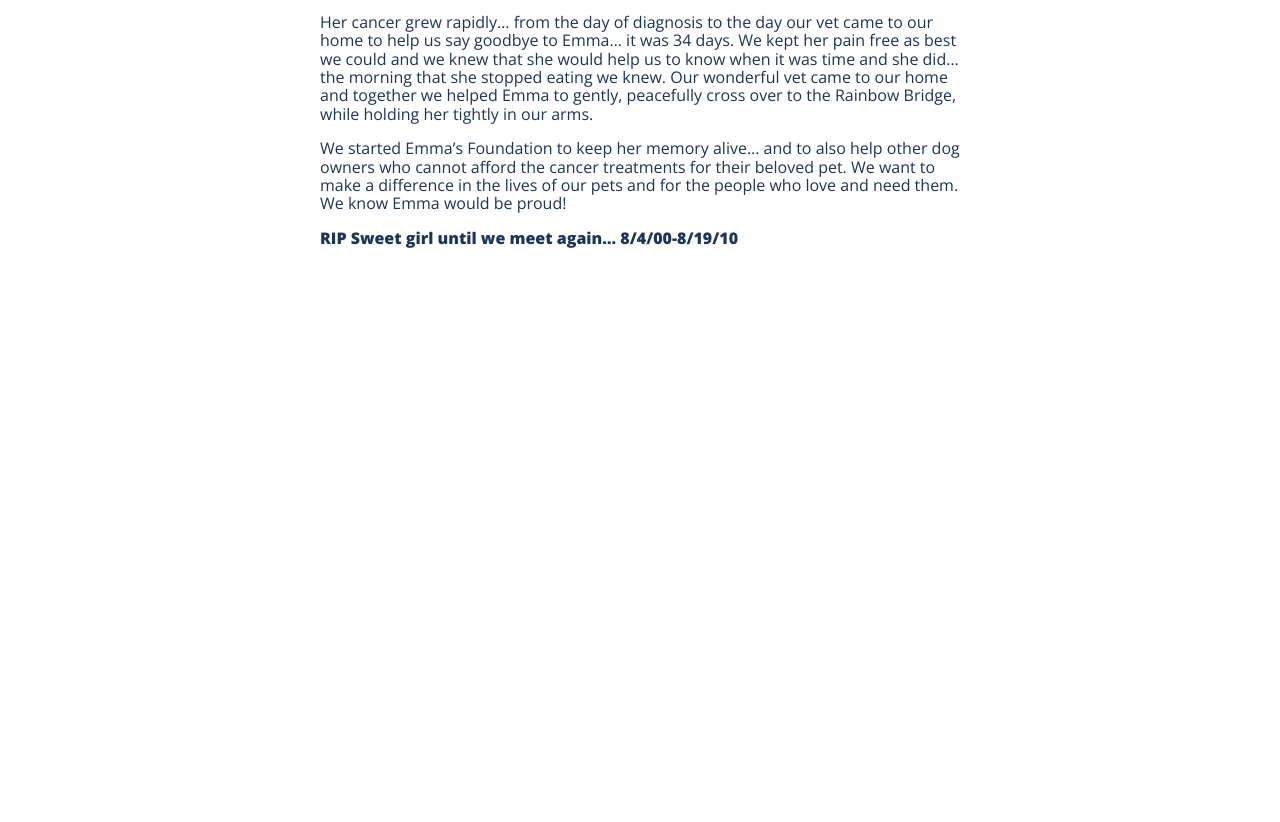
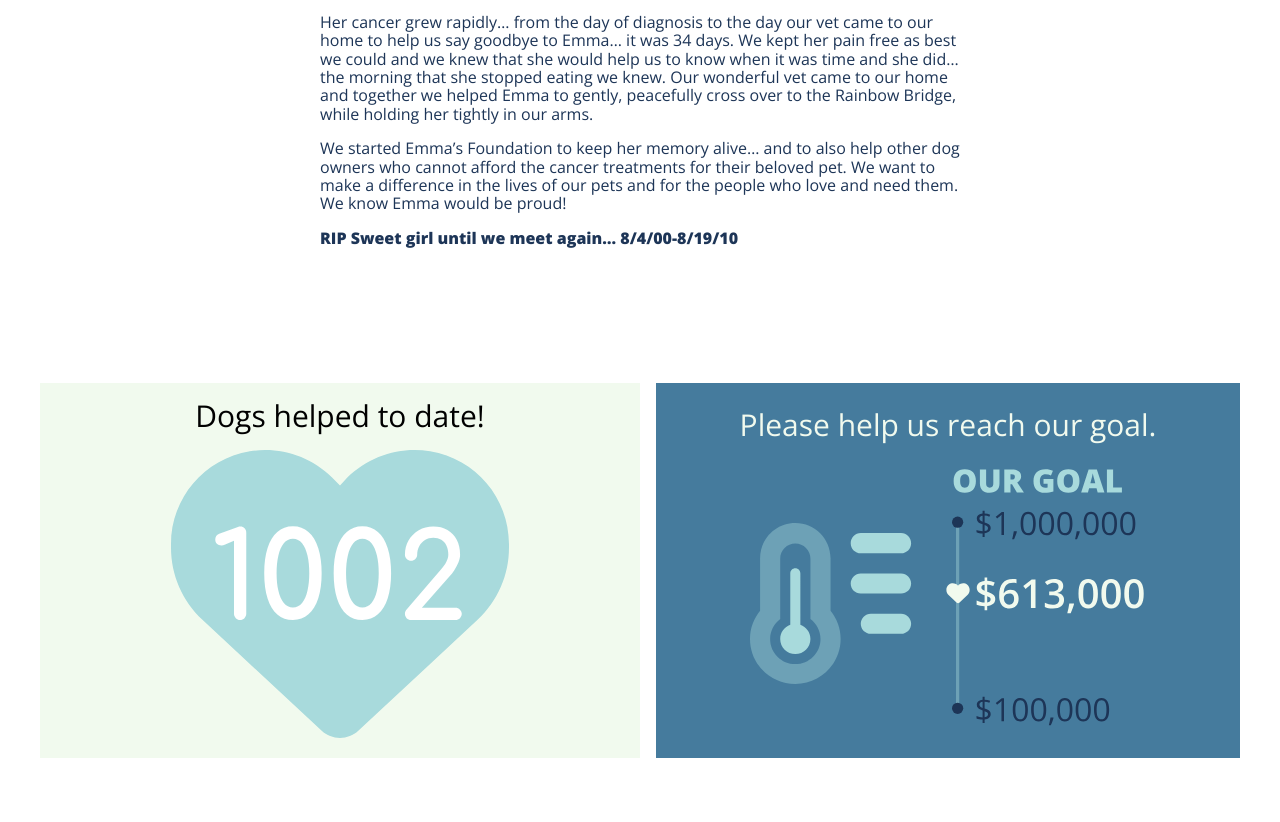
Before and after one commit to robodecimal/Info-552-Final, a website: page deploy/index.html in a window 1280 px wide. Shown: the part 1114-1936 px from the top of the page. Before the commit the page ends 1433 px from the top, so only its background shows below. Drawn offline with nearby package versions, Linux system fonts and the light colour scheme; a web font is replaced by a local one.

Commit message:
added helped

```diff
--- a/deploy/index.html
+++ b/deploy/index.html
@@ -77,6 +77,23 @@
                    <p class="bold">RIP Sweet girl until we meet again… 8/4/00-8/19/10</p>
                 </section>
             </div>
+    <div id="help">
+                    <div>
+                        <section id="helped">
+                            <div>
+                                <h1 class="headline">Dogs helped to date!</h1>
+                                <img src="img/help/heart.svg" alt="heart icon">
+                            </div>
+                        </section>
+
+                        <section id="goal">
+                            <div>
+                                <h1 class="headline">Please help us reach our goal.</h1>
+                                <img src="img/help/goal.svg" alt="goal icon">
+                            </div>
+                        </section>
+                    </div>
+                </div>
 
 
     <script src="js/scripts-min.js"></script>
--- a/dev/scss/base/_typography.scss
+++ b/dev/scss/base/_typography.scss
@@ -13,3 +13,9 @@ h1,h2,h3,h4{
     margin: 0;
     padding: 0;
 }
+
+.headline{
+    font-weight: 300;
+    font-size: rem-calc(30);
+    margin-bottom: 16px;
+}
--- /dev/null
+++ b/dev/scss/sections/_index-help.scss
@@ -0,0 +1,82 @@
+/* =============
+    Index About
+============= */
+
+#help {
+    display: grid;
+    grid-template-columns: 16px auto 16px;
+    grid-template-areas: ". help .";
+    padding: 24px 0;
+
+
+    @include md{
+
+        padding: 48px 0;
+    }
+
+    @include lg{
+
+        padding: 56px 0;
+    }
+
+
+    @include xl{
+        grid-template-columns: auto 1200px auto;
+        padding: 64px 0;
+    }
+
+    >div {
+        grid-area: help;
+        box-sizing: border-box;
+        display: grid;
+        gap: 16px;
+
+        @include md {
+
+            grid-template-columns: 50% auto;
+        }
+
+        #helped {
+            background-color: var(--cream);
+            padding: 16px;
+            text-align: center;
+            display: flex;
+            align-items: center;
+            justify-content: center;
+
+            div{
+                img {
+                    width: 100%;
+
+                    @include lg{
+                        width: 80%;
+                    }
+                }
+            }
+
+
+        }
+
+        #goal {
+            background-color: var(--blue);
+            padding: 16px;
+            text-align: center;
+            box-sizing: border-box;
+            display: flex;
+            align-items: center;
+            justify-content: center;
+
+            div {
+
+                h1 {
+                    color: var(--cream);
+                }
+
+                img {
+                    width: 80%;
+                }
+
+            }
+        }
+    }
+}
--- a/dev/scss/styles.scss
+++ b/dev/scss/styles.scss
@@ -21,3 +21,4 @@
 // Sections Styles
 @import "sections/_index-hero";
 @import "sections/_index-about";
+@import "sections/_index-help";
```
Also changed, not shown: deploy/css/styles.css, deploy/img/help/goal.svg (added), deploy/img/help/heart.svg (added), 5 other files.
